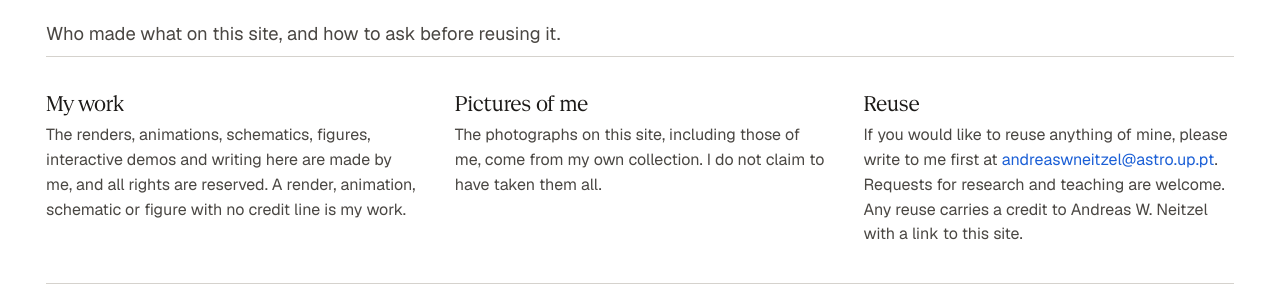
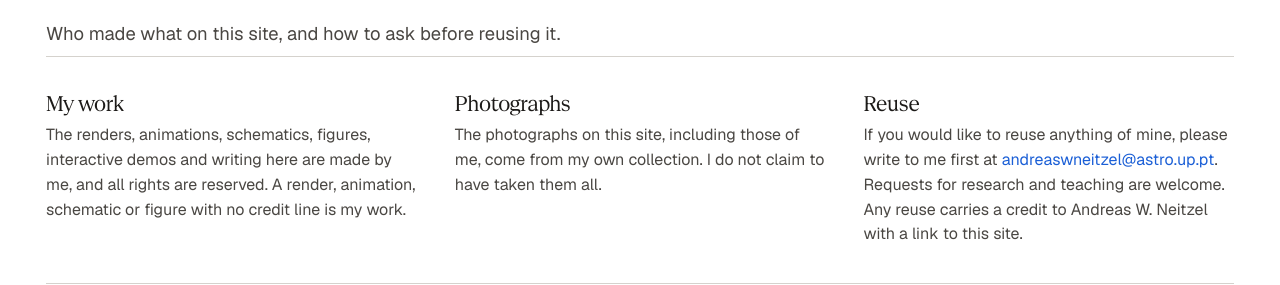
Before and after one commit to AndreasWNeitzel/AndreasWNeitzel.github.io, a Jekyll site: the page built from _pages/credits.md, in a window 1280 px wide and 900 px high. Shown: the part 188-473 px from the top of the window. Built offline with Jekyll 4.4.1, drawn with Linux system fonts in a browser that asks for light colours.

Commit message:
Credits heading covers all photographs; lighter Milky Way card

```diff
--- a/_pages/credits.md
+++ b/_pages/credits.md
@@ -12,7 +12,7 @@ extra_css:
 {%- capture maillink %}<a href="mailto:{{ mail }}">{{ mail }}</a>{% endcapture -%}
 <div class="cr-terms">
   <section><h2>My work</h2><p>{{ CP.own }}</p></section>
-  <section><h2>Pictures of me</h2><p>{{ CP.pictures }}</p></section>
+  <section><h2>Photographs</h2><p>{{ CP.pictures }}</p></section>
   <section><h2>Reuse</h2><p>{{ CP.reuse | replace: slot, maillink }}</p></section>
 </div>
 <section class="section section--tight" aria-labelledby="others">
```
Also changed, not shown: assets/img/cards/milky-way.webp.
